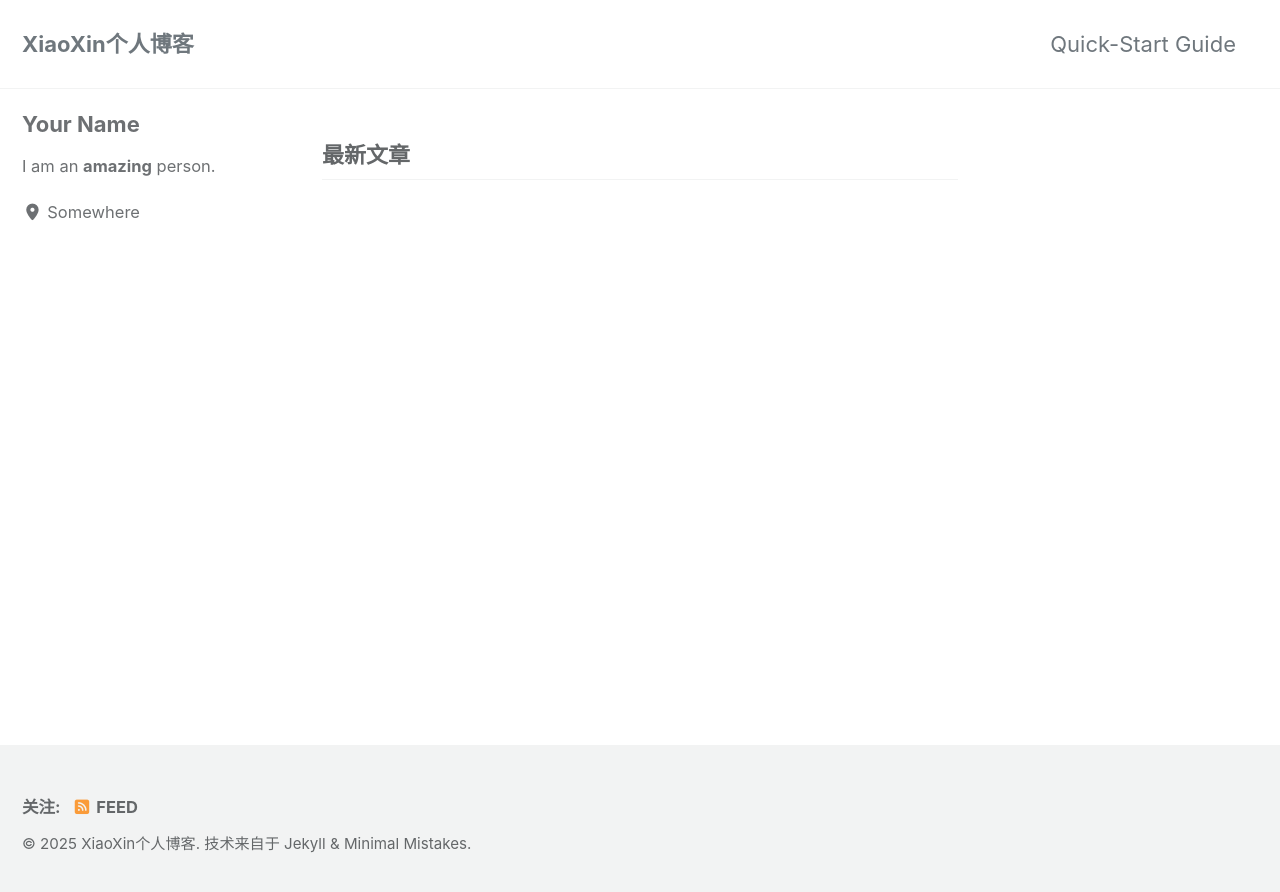
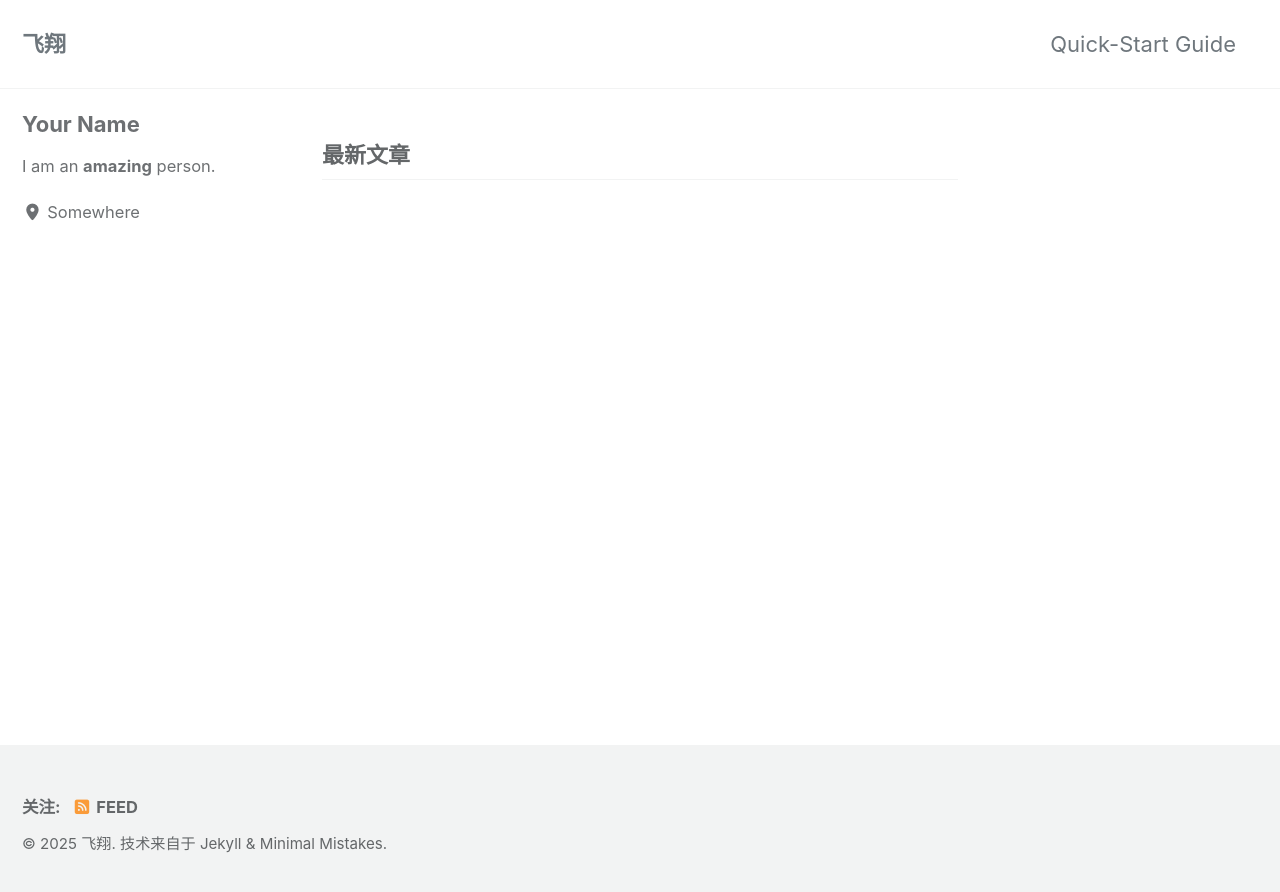
Before and after one commit to XiaoXingyy/XiaoXingyy.github.io, a Jekyll site: the page built from index.html, in a window 1280 px wide. Shown: the top 892 px of the page. Built offline with Jekyll 4.4.1, drawn with Linux system fonts in a browser that asks for light colours; cached includes are drawn as plain includes; the list of posts is cut into pages by our own code.

Commit message:
Update _config.yml

```diff
--- a/_config.yml
+++ b/_config.yml
@@ -17,7 +17,7 @@ minimal_mistakes_skin    : "default" # "air", "aqua", "contrast", "dark", "dirt"
 # Site Settings
 locale                   : "zh-CN"
 rtl                      : # true, false (default) # turns direction of the page into right to left for RTL languages
-title                    : "XiaoXin个人博客"
+title                    : "飞翔"
 title_separator          : "-"
 subtitle                 : # site tagline that appears below site title in masthead
 name                     : "XiaoXin"
```
